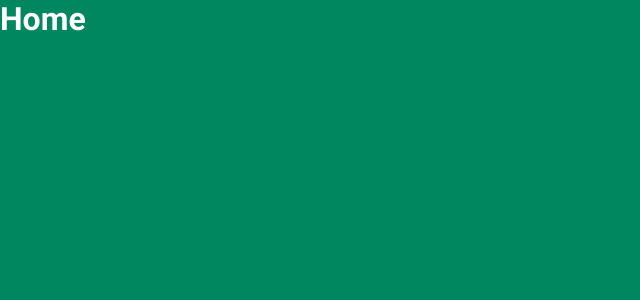
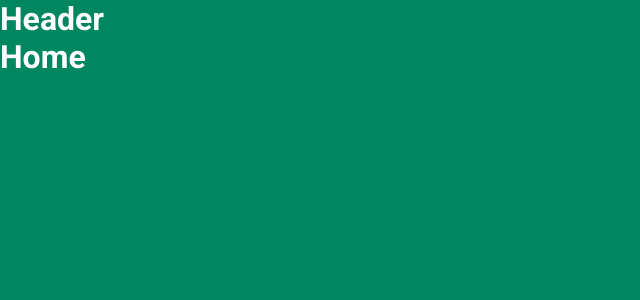
Before and after one commit to MogLuiz/pomodoro-timer, a React (Vite) app: page / in a window 1280 px wide. Shown: the top 300 px of the page, without its empty margins (0-640 px from the left). Built offline with nearby package versions, Linux system fonts and the light colour scheme.

Commit message:
feat(layouts): fixed Header on all routes with react-router-dom's Outlet feature

```diff
--- /dev/null
+++ b/src/components/Header/index.tsx
@@ -0,0 +1,9 @@
+import React from 'react'
+
+export const Header = () => {
+  return (
+    <>
+      <h1>Header</h1>
+    </>
+  )
+}
--- /dev/null
+++ b/src/layouts/DefaultLayout.tsx
@@ -0,0 +1,9 @@
+import { Outlet } from 'react-router-dom'
+import { Header } from '../components/Header'
+
+export const DefaultLayout = () => (
+  <>
+    <Header />
+    <Outlet />
+  </>
+)
--- a/src/routes/index.routes.tsx
+++ b/src/routes/index.routes.tsx
@@ -1,12 +1,15 @@
 import { Route, Routes } from 'react-router-dom'
+import { DefaultLayout } from '../layouts/DefaultLayout'
 import { HistoryPage } from '../pages/History'
 import { HomePage } from '../pages/Home'
 
 export const Router = () => {
   return (
     <Routes>
-      <Route path="/" element={<HomePage />} />
-      <Route path="/history" element={<HistoryPage />} />
+      <Route path="/" element={<DefaultLayout />}>
+        <Route path="/" element={<HomePage />} />
+        <Route path="/history" element={<HistoryPage />} />
+      </Route>
     </Routes>
   )
 }
```
